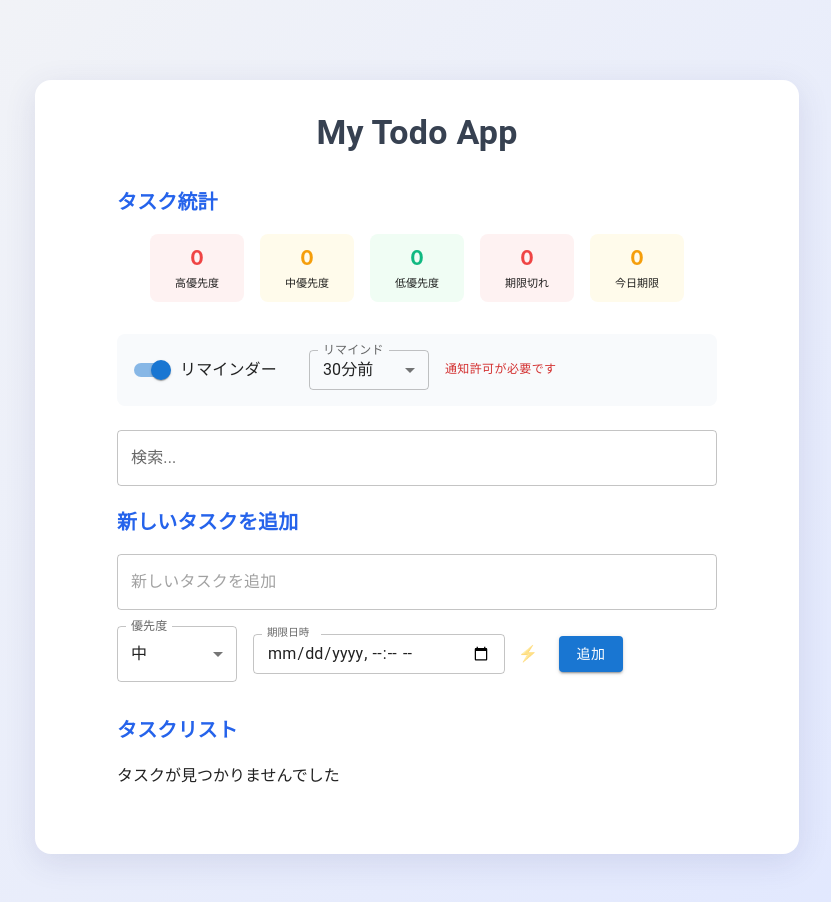
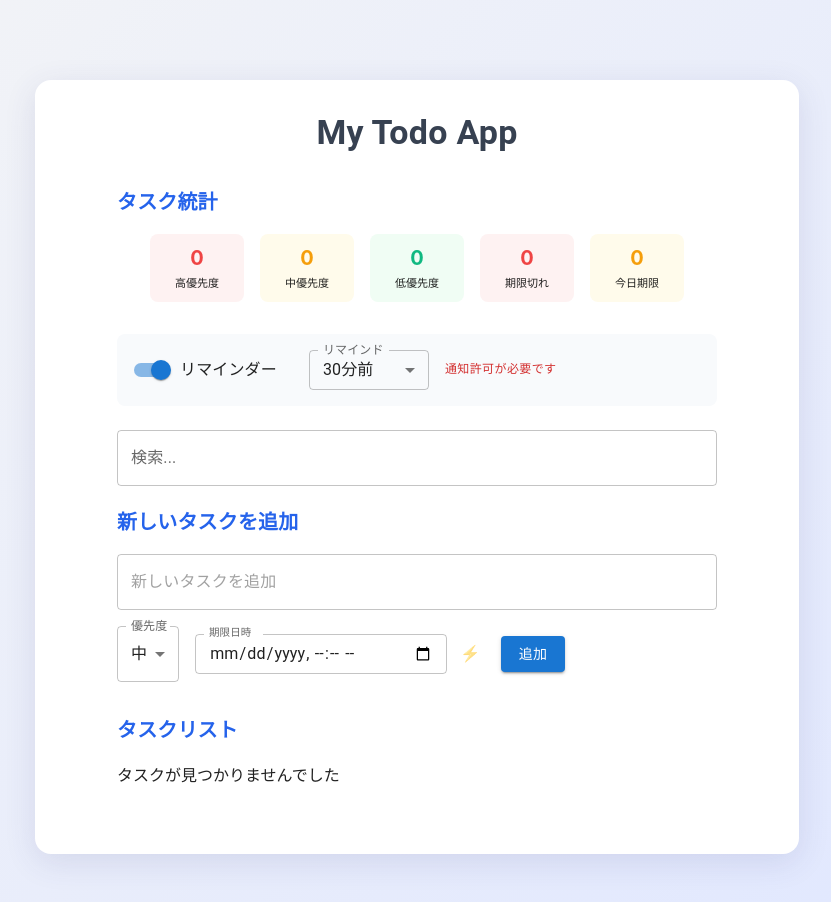
Before and after one commit to kenta1114/my-todo-app, a React (Create React App) app: page / in a window 1280 px wide. Shown: the whole page, without its empty margins (223-1054 px from the left). Built offline with nearby package versions, Linux system fonts and the light colour scheme.

Commit message:
Update TodoList.tsx

```diff
--- a/src/components/TodoList.tsx
+++ b/src/components/TodoList.tsx
@@ -262,7 +262,7 @@ const TodoList: React.FC<TodoListProps> = ({ todos, setTodos }) => {
             />
 
             <Box sx={{ display: 'flex', gap: 2, alignItems: 'center', flexWrap: 'wrap' }}>
-              <FormControl sx={{ minWidth: 120 }}>
+              <FormControl>
                 <InputLabel>優先度</InputLabel>
                 <Select
                   value={priority}
```
